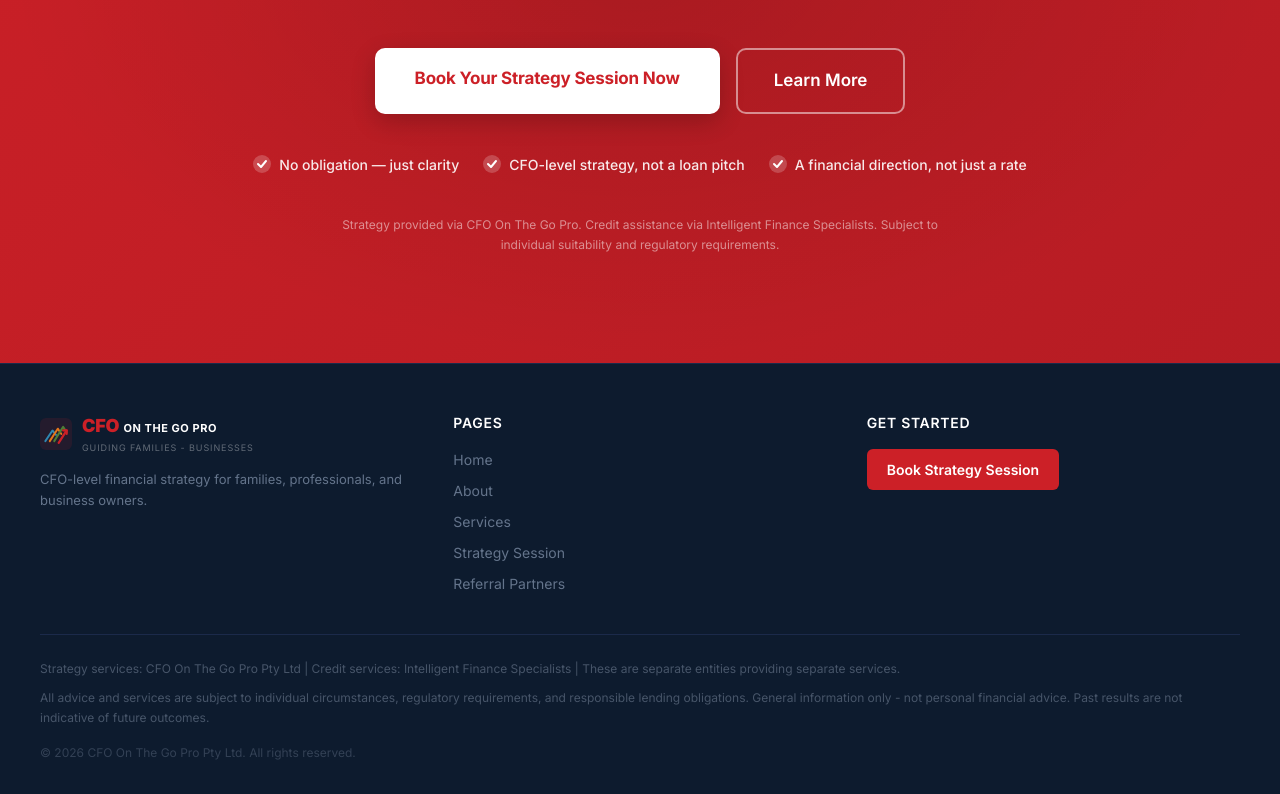
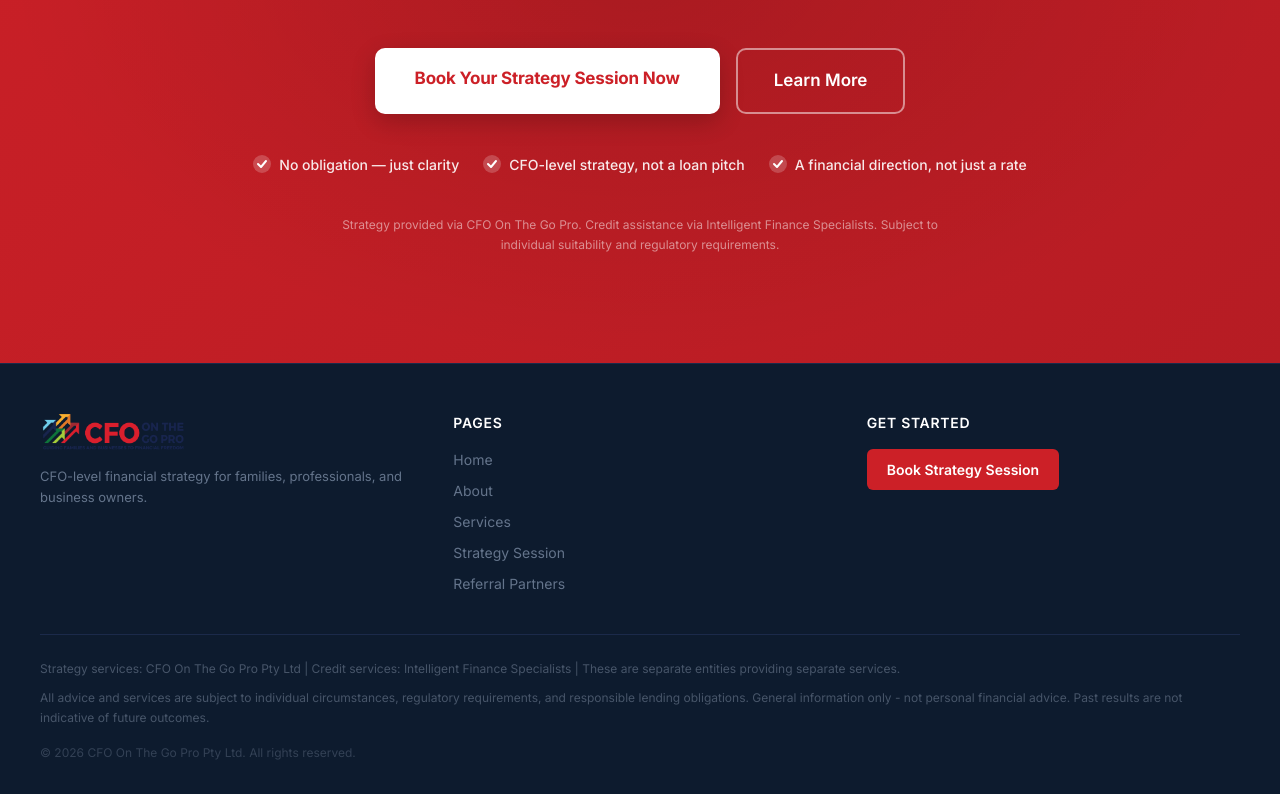
Before and after one commit to dreamclaude/CFO, a Next.js app: page / in a window 1280 px wide. Shown: the part 10127-10921 px from the top of the page. Built offline with nearby package versions, Linux system fonts and the light colour scheme.

Commit message:
fixed footer

```diff
--- a/src/components/Footer.tsx
+++ b/src/components/Footer.tsx
@@ -7,27 +7,12 @@
         <div style={{ display: 'grid', gridTemplateColumns: 'repeat(auto-fit, minmax(220px, 1fr))', gap: '40px', marginBottom: '40px' }}>
           {/* Brand */}
           <div>
-            <div style={{ display: 'flex', alignItems: 'center', gap: '10px', marginBottom: '14px' }}>
-              {/* Mini arrow icon */}
-              <div style={{ position: 'relative', width: '32px', height: '32px', flexShrink: 0 }}>
-                <div style={{ position: 'absolute', inset: 0, borderRadius: '6px', background: 'rgba(204,32,39,0.12)' }} />
-                <svg viewBox="0 0 36 36" width="32" height="32" fill="none">
-                  <path d="M6 26L14 14L18 19" stroke="#1995C4" strokeWidth="2.2" strokeLinecap="round" strokeLinejoin="round"/>
-                  <path d="M11 26L20 12L24 18" stroke="#E8821A" strokeWidth="2.2" strokeLinecap="round" strokeLinejoin="round"/>
-                  <path d="M16 26L26 10L30 16" stroke="#3D8B37" strokeWidth="2.2" strokeLinecap="round" strokeLinejoin="round"/>
-                  <path d="M21 28L30 14" stroke="#CC2027" strokeWidth="2.5" strokeLinecap="round"/>
-                  <path d="M26 14L30 14L30 18" stroke="#CC2027" strokeWidth="2.5" strokeLinecap="round" strokeLinejoin="round"/>
-                </svg>
-              </div>
-              <div>
-                <div style={{ display: 'flex', alignItems: 'baseline', gap: '4px' }}>
-                  <span style={{ color: '#CC2027', fontWeight: 900, fontSize: '18px', letterSpacing: '-0.01em' }}>CFO</span>
-                  <span style={{ color: '#FFFFFF', fontWeight: 700, fontSize: '11px', letterSpacing: '0.05em' }}>ON THE GO PRO</span>
-                </div>
-                <p style={{ color: 'rgba(255,255,255,0.35)', fontSize: '9px', letterSpacing: '0.1em', textTransform: 'uppercase', marginTop: '2px' }}>
-                  Guiding Families - Businesses
-                </p>
-              </div>
+            <div style={{ display: 'flex', alignItems: 'center', marginBottom: '14px' }}>
+              <img
+                src="/logo.png"
+                alt="CFO On The Go Pro Logo"
+                style={{ height: '40px', width: 'auto' }}
+              />
             </div>
             <p style={{ color: '#64748B', fontSize: '13px', lineHeight: 1.6 }}>
               CFO-level financial strategy for families, professionals, and business owners.
```
